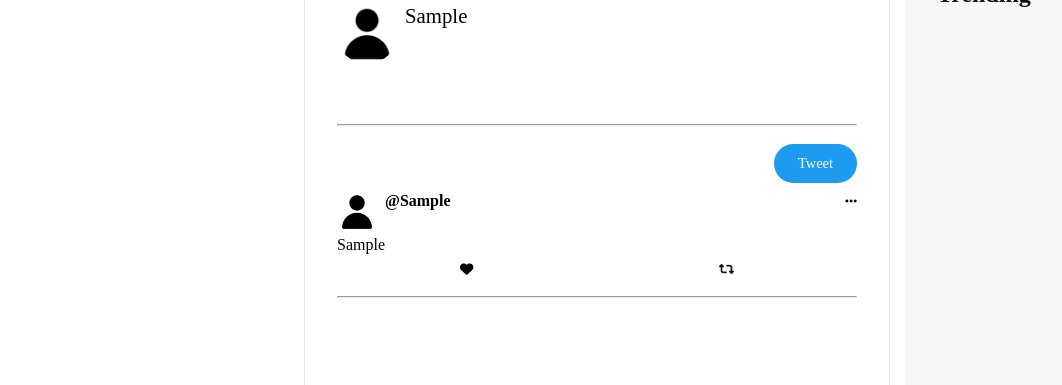
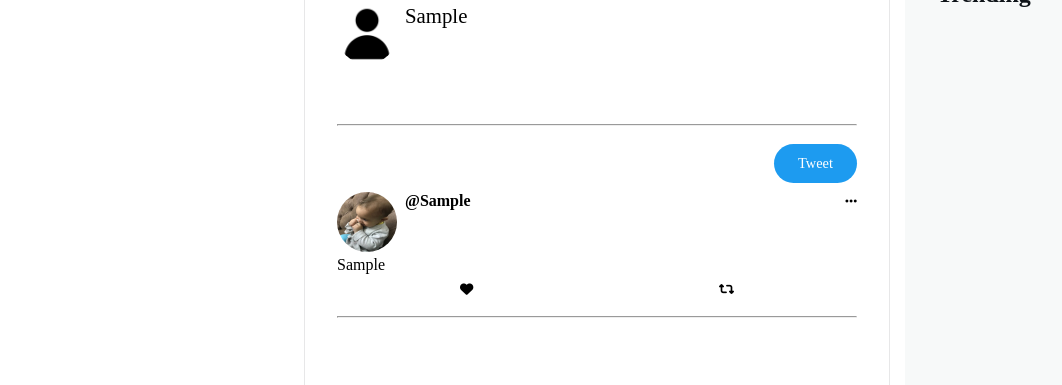
Before and after one commit to SuitlessStan/TwitterClone, a plain HTML site: page index.html in a window 1280 px wide. Both pictures are taken after typing "Sample", "Sample" into the empty fields and a click on the button "Tweet". Shown: the part 99-484 px from the top of the page, without its empty margins (0-1062 px from the left). Drawn offline with Linux system fonts and the light colour scheme; no server answers; a web font is replaced by a local one.

Commit message:
fixed functionality

```diff
--- a/js/app.js
+++ b/js/app.js
@@ -4,6 +4,7 @@ class Tweet {
     this.content = content;
     this.id = id;
     this.liked = false;
+    this.retweeted = false;
   }
   getTweet() {
     return this.author, this.content, this.id, this.liked;
@@ -23,6 +24,14 @@ class Tweet {
   }
   getLiked() {
     return this.liked;
+  }
+
+  setRetweeted() {
+    this.retweeted = !this.retweeted;
+  }
+
+  getRetweeted() {
+    return this.retweeted;
   }
 }
 
@@ -49,15 +58,13 @@ form.addEventListener("submit", (event) => {
 });
 
 function createTweet(tweet) {
-  let tweetTemplate = "";
-  if (tweet.liked) {
-    tweetTemplate = `
+  tweetTemplate = `
     <li>
       <div class="tweet">
         <div class="user-information">
           <div class="user-profile">
             <img
-              src="./images/user-icon.png"
+              src="./images/sophie.jpg"
               alt="userProfile"
               width="40"
               height="40"
@@ -79,8 +86,16 @@ function createTweet(tweet) {
            ${tweet.content}
           </p>
           <div class="tweet-buttons">
-          <button class="btn-tweet" onclick="isLiked(${tweet.id})"><i class="fa-solid fa-heart" style='color:red;'> </i></button>
-          <button onclick="isRetweeted(${tweet.id})" class="btn-tweet"><i class="fa-solid fa-retweet" ></i></button>
+          <button class="btn-tweet" onclick="isLiked(${
+            tweet.id
+          })"><i class="fa-solid fa-heart" style='color:${
+    tweet.liked ? "red" : "black"
+  };'> </i></button>
+          <button onclick="isRetweeted(${
+            tweet.id
+          })" class="btn-tweet"><i class="fa-solid fa-retweet"  style='color:${
+    tweet.retweeted ? "#0EBD83" : "black"
+  }'></i></button>
           </div>
         </div>
         <br/>
@@ -88,53 +103,26 @@ function createTweet(tweet) {
       </div>
     </li>
     `;
-  } else {
-    tweetTemplate = `
-    <li>
-      <div class="tweet">
-        <div class="user-information">
-          <div class="user-profile">
-            <img
-              src="./images/user-icon.png"
-              alt="userProfile"
-              width="40"
-              height="40"
-            />
-          </div>
-          <div class="user-details">
-            <div class="username">
-              <h4 id="username">@${tweet.author}</h4>
-            </div>
-            <div class="elipses-icon">
-              <button class="btn-options">
-                <i class="fa-solid fa-ellipsis"></i>
-              </button>
-            </div>
-          </div>
-        </div>
-        <div class="tweet-content">
-          <p>
-           ${tweet.content}
-          </p>
-          <div class="tweet-buttons">
-          <button class="btn-tweet" onclick="isLiked(${tweet.id})"><i class="fa-solid fa-heart" style='color:black;'> </i></button>
-          <button onclick="isRetweeted(${tweet.id})" class="btn-tweet"><i class="fa-solid fa-retweet" ></i></button>
-          </div>
-        </div>
-        <br/>
-        <hr class="h-line"/>
-      </div>
-    </li>
-    `;
-  }
 
   tweetsList.insertAdjacentHTML("beforeend", tweetTemplate);
 }
 
+
+
 function isRetweeted(tweetID) {
-  const filteredTweet = tweets.filter((tweet) => tweet.id === tweetID);
-  removeElement(tweets, filteredTweet);
-  tweets.unshift(filteredTweet[0]);
+  for (let i = 0; i < tweets.length; i++) {
+    if (tweets[i].id == tweetID) {
+      let retweetedTweet = tweets[i];
+      if (!retweetedTweet.getRetweeted()) {
+        removeElement(tweets, retweetedTweet);
+        retweetedTweet.setRetweeted();
+        tweets.unshift(retweetedTweet);
+      } else {
+        retweetedTweet.setRetweeted();
+        refreshFeed();
+      }
+    }
+  }
   refreshFeed();
 }
 
--- a/styles/app.css
+++ b/styles/app.css
@@ -175,6 +175,11 @@
   width: 100%;
   justify-content: space-between;
 }
+.user-profile img {
+  height:60px;
+  width: 60px;
+  border-radius: 50%;
+}
 
 .tweet-buttons {
   width: 100%;
```
Also changed, not shown: images/sophie.jpg (added).
